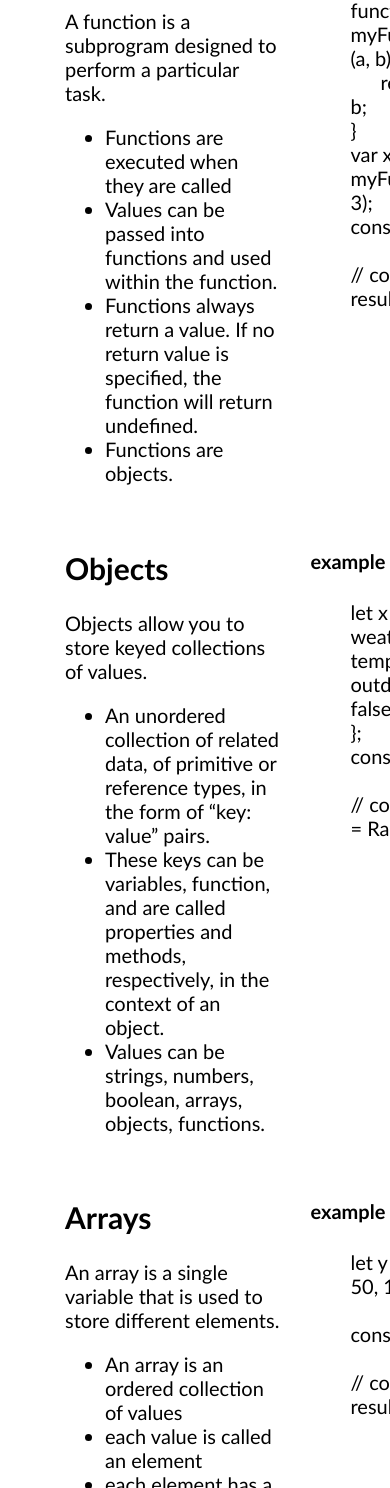
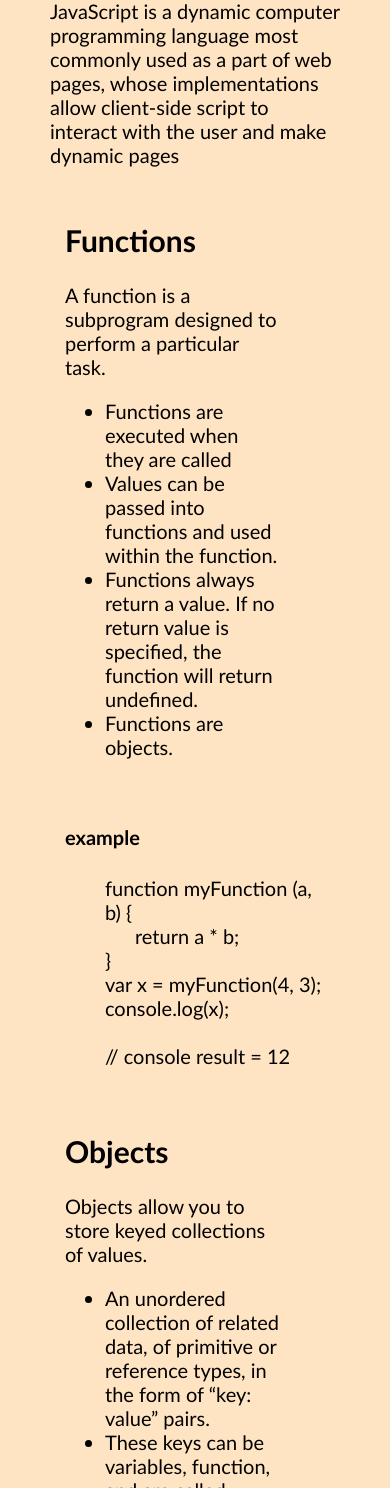
Before and after one commit to AlanJSchultz/Tutorial, a plain HTML site: page index.html in a window 390 px wide. Shown: the part 512-2000 px from the top of the page. Drawn offline with Linux system fonts and the light colour scheme.

Commit message:
added css media for 2 to 1 col

```diff
--- a/index.html
+++ b/index.html
@@ -30,6 +30,13 @@
     </nav>
 
     <div class="main-body">
+
+        <div>
+            <h2>JavaScript</h2>
+            <p>JavaScript is a dynamic computer programming language most commonly used as a part of web pages, whose
+                implementations allow client-side script to interact with the user and make dynamic pages</p>
+        </div>
+
         <div class="two-column">
             <div class="col-1">
                 <h2 id="function">Functions</h2>
@@ -109,6 +116,10 @@
 
     </div>
 
+    <footer>
+
+    </footer>
+
 
 </body>
 </html>
--- a/style.css
+++ b/style.css
@@ -2,6 +2,7 @@ body {
     margin: 0;
     font-size: 1.25rem;
     font-family: 'Gill Sans', 'Gill Sans MT', Calibri, 'Trebuchet MS', sans-serif;
+    background-color: bisque;
 }
 
 .title-container {
@@ -198,3 +199,23 @@ slideExpandUp Animation
         -webkit-transform: translateY(0%) scaleX(1);
     }
 }
+
+
+@media only screen and (max-width: 790px) {
+    .two-column {
+        display: grid;
+        grid-template-columns: 1fr;
+        /* background-color: pink; */
+    }
+
+    .col-1 {
+        padding: 10px 15px;
+        grid-column: 1/2;
+        /* background-color: aqua; */
+    }
+
+    .col-2 {
+        padding: 10px 15px;
+        grid-column: 1/2;
+    }
+}
```
